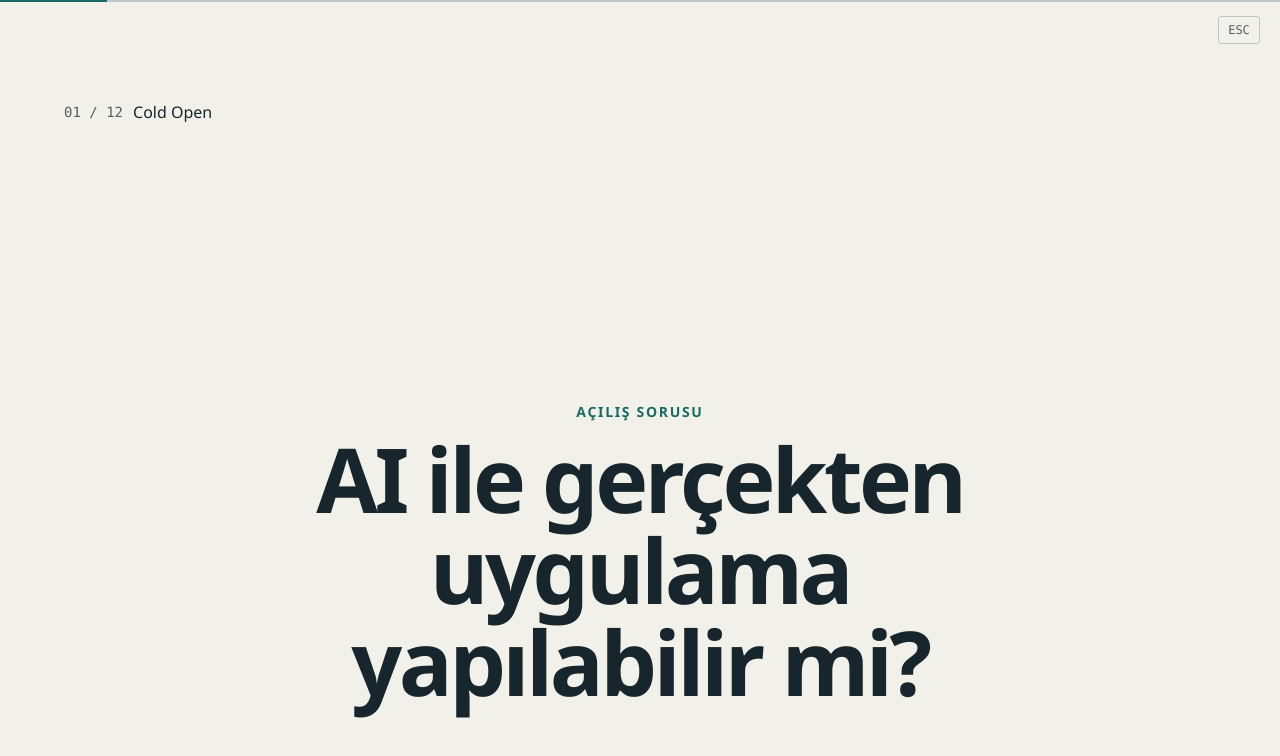
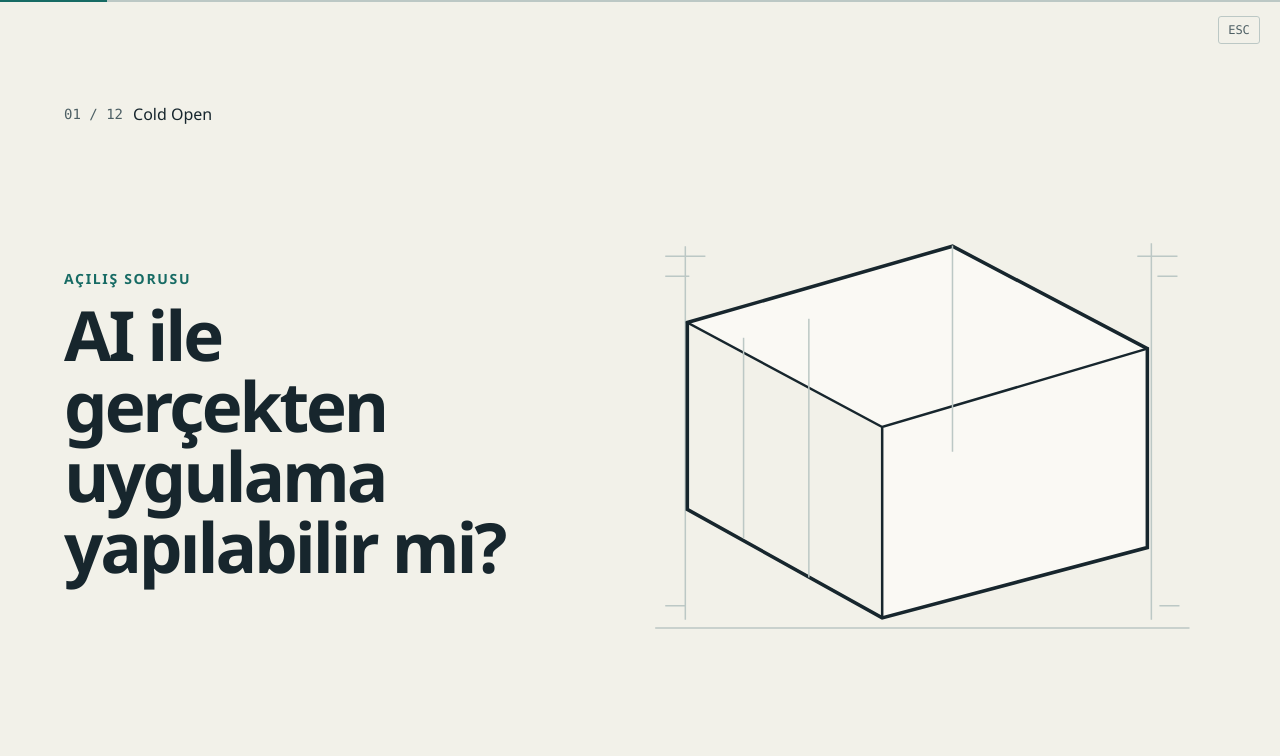
Before and after one commit to SetraTheXX/Sunum, a React (Vite) app: page / in a window 1280 px wide. Both pictures are taken after a click on the button "Sunum görünümüne geç". Shown: the top 756 px of the page. Built offline with nearby package versions, Linux system fonts and the light colour scheme.

Commit message:
feat: reshape Scene 01 audience opening

```diff
--- a/src/SceneVisual.tsx
+++ b/src/SceneVisual.tsx
@@ -49,11 +49,12 @@ function OpeningVisual({ steps, audienceMode }: { steps: string[]; audienceMode:
     const requestText = request ? quotedText(removeLabel(request, 'Ardından tek istek')) : '';
     const sequenceParts = sequence ? removeLabel(sequence, 'Basit sıra').split(/\s*→\s*/).filter(Boolean) : [];
     const cautionText = caution ? removeLabel(caution, 'Alt mesaj') : '';
-    const [executionQuestion, reliabilityQuestion] = cautionText.split(' ile ');
-    const separation = reliabilityQuestion?.match(/(.+?)\s+(ayrı sorulardır\.?$)/u);
+    const cautionQuestions = [...cautionText.matchAll(/[“"](.+?)[”"]/gu)].map((match) => match[1]);
 
     return (
       <div className={`opening-audience opening-audience--${steps.length}`} data-reveal={steps.length}>
+        <div className="opening-audience-main">
+          <div className="opening-audience-story">
             {questionText && (
               <blockquote className="opening-audience-question">
                 <span className="primitive-label">AÇILIŞ SORUSU</span>
@@ -62,32 +63,72 @@ function OpeningVisual({ steps, audienceMode }: { steps: string[]; audienceMode:
             )}
             {requestText && (
               <div className="opening-audience-request">
-            <span className="primitive-label">İSTEK ÖRNEĞİ</span>
-            <blockquote>{requestText}</blockquote>
+                <span className="primitive-label">İSTEK</span>
+                <p>{requestText}</p>
               </div>
             )}
-        {sequenceParts.length > 0 && (
-          <section className="opening-audience-sequence" aria-label="İstekten çalışan sonuca örnek sıra">
-            <span className="primitive-label">ÇALIŞMA SIRASI</span>
-            <ol>
+            {cautionQuestions.length === 2 && (
+              <div className="opening-audience-check" aria-label="Çalışma sonucu ve güvenilirliği için iki ayrı soru">
+                {cautionQuestions.map((text, index) => (
+                  <div className="opening-audience-check-item" key={text}>
+                    <span>{String(index + 1).padStart(2, '0')}</span>
+                    <p>{text.charAt(0).toLocaleUpperCase('tr-TR') + text.slice(1)}</p>
+                  </div>
+                ))}
+              </div>
+            )}
+          </div>
+          <svg className="opening-audience-form" viewBox="0 0 600 520" role="img" aria-labelledby="opening-form-title opening-form-description">
+            <title id="opening-form-title">Kavramsal yapım iskeleti</title>
+            <desc id="opening-form-description">Bir isteğin çalışan bir başlangıca dönüşmesini anlatan soyut yapı. Gerçek ürün ekranı veya doğrulama kanıtı değildir.</desc>
+            <g className="opening-form-guides" fill="none" aria-hidden="true">
+              <path d="M42 462H574M72 82V454M536 79V454" />
+              <path d="M52 92h40M52 112h24M522 92h40M542 112h20M52 440h20M544 440h20" />
+            </g>
+            <g className="opening-form-faces" aria-hidden="true">
+              <path className="opening-form-top" d="M74 158 338 82 532 184 268 262Z" />
+              <path className="opening-form-left" d="M74 158 268 262v190L74 344Z" />
+              <path className="opening-form-front" d="m268 262 264-78v198l-264 70Z" />
+            </g>
+            {steps.length >= 2 && (
+              <g className="opening-form-input" aria-hidden="true">
+                <path d="M26 271h74l57-49" />
+                <circle cx="26" cy="271" r="9" />
+                <path d="M155 220 268 262v190" />
+              </g>
+            )}
+            {steps.length >= 3 && (
+              <g className="opening-form-built" aria-hidden="true">
+                <path className="opening-form-built-face" d="m268 262 264-78v198l-264 70Z" />
+                <path className="opening-form-built-ribs" d="M322 246v192m54-208v194m53-210v196m53-212v198" />
+                <path className="opening-form-built-base" d="m268 452 264-70" />
+                <circle className="opening-form-result" cx="532" cy="382" r="13" />
+              </g>
+            )}
+            <g className="opening-form-outline" fill="none" aria-hidden="true">
+              <path d="M74 158 338 82l194 102v198l-264 70L74 344Z" />
+              <path d="m74 158 194 104 264-78M268 262v190" />
+              <path d="M130 174v198m65-217v256M338 82v204" />
+            </g>
+            {steps.length >= 4 && (
+              <g className="opening-form-questions" fill="none" aria-hidden="true">
+                <path className="opening-form-question-first" d="M535 382h20l24-53" />
+                <path className="opening-form-question-second" d="M535 382h20l24 70" />
+                <circle className="opening-form-question-first" cx="580" cy="328" r="9" />
+                <circle className="opening-form-question-second" cx="580" cy="452" r="9" />
+              </g>
+            )}
+          </svg>
+        </div>
+        {sequenceParts.length === 3 && (
+          <div className="opening-audience-axis" aria-label={sequenceParts.join(' → ')}>
             {sequenceParts.map((part, index) => (
-                <li key={`${part}-${index}`} className={index === sequenceParts.length - 1 ? 'is-current' : ''}>
-                  <span className="opening-audience-index">{String(index + 1).padStart(2, '0')}</span>
-                  <span>{part}</span>
-                </li>
+              <span className={index === 2 ? 'is-result' : ''} key={part}>
+                <small>{String(index + 1).padStart(2, '0')}</small>
+                {index === 1 ? 'değişiklik' : part}
+              </span>
             ))}
-            </ol>
-          </section>
-        )}
-        {cautionText && (
-          <aside className="opening-audience-check" aria-label={cautionText}>
-            <span className="primitive-label">AYRI SORULAR</span>
-            <div>
-              <p>{executionQuestion}</p>
-              <p>{separation?.[1] ? `${separation[1].charAt(0).toUpperCase()}${separation[1].slice(1)}` : reliabilityQuestion}</p>
           </div>
-            <span className="opening-audience-separation">{separation?.[2] ?? ''}</span>
-          </aside>
         )}
       </div>
     );
--- a/src/styles.css
+++ b/src/styles.css
@@ -591,76 +591,51 @@ h1 { max-width: 900px; margin: 14px 0 16px; font-family: var(--font-display); fo
 }
 .audience-exit:hover { border-color: var(--color-accent); color: var(--color-text); }
 
-/* S01 — four presenter-paced compositions: question, request, process, verification. */
-.opening-audience {
-  display: grid;
-  grid-template-columns: minmax(0, 1.1fr) minmax(300px, .9fr);
-  grid-template-areas: "question request" "sequence verify";
-  gap: clamp(24px, 4vh, 48px) clamp(28px, 5vw, 76px);
-  align-content: center;
-  min-height: min(70vh, 720px);
-}
-.opening-audience-question { grid-area: question; align-self: end; width: 100%; margin: 0; }
+/* S01 — one abstract construction form changes with the four authored reveals. */
+.opening-audience { display: grid; grid-template-rows: minmax(0, 1fr) auto; width: 100%; height: clamp(490px, 70vh, 630px); margin-top: clamp(6px, 1.5vh, 18px); }
+.opening-audience-main { display: grid; grid-template-columns: minmax(0, .93fr) minmax(0, 1.07fr); gap: clamp(10px, 2vw, 34px); align-items: center; min-height: 0; }
+.opening-audience-story { display: grid; align-content: center; gap: clamp(20px, 3vh, 34px); min-width: 0; height: 100%; }
+.opening-audience-question { width: 100%; margin: 0; }
 .opening-audience-question .primitive-label,
-.opening-audience-request .primitive-label,
-.opening-audience-sequence > .primitive-label,
-.opening-audience-check > .primitive-label { color: var(--color-accent); }
-.opening-audience-question p {
-  margin: 12px 0 0;
-  color: var(--color-text);
-  font-family: var(--font-display);
-  font-size: clamp(44px, 5.7vw, 96px);
-  font-weight: 600;
-  letter-spacing: -.04em;
-  line-height: 1.02;
-  text-wrap: balance;
-}
-.opening-audience-request { grid-area: request; align-self: center; padding: 7px 0 7px 20px; border-left: var(--rule-accent); }
-.opening-audience-request blockquote {
-  margin: 12px 0 0;
-  color: var(--color-text);
-  font-family: var(--font-display);
-  font-size: clamp(26px, 3vw, 48px);
-  letter-spacing: -.025em;
-  line-height: 1.15;
-}
-.opening-audience-sequence { grid-area: sequence; align-self: center; }
-.opening-audience-sequence ol { display: flex; align-items: stretch; gap: 28px; margin: 14px 0 0; padding: 0; list-style: none; }
-.opening-audience-sequence li {
-  position: relative;
-  display: grid;
-  flex: 1 1 0;
-  align-content: start;
-  gap: 8px;
-  min-width: 0;
-  min-height: 94px;
-  padding: 11px 0 0;
-  border-top: var(--rule);
-  color: var(--color-muted);
-  font-family: var(--font-display);
-  font-size: clamp(21px, 2.1vw, 34px);
-  font-weight: 600;
-  line-height: 1.15;
-}
-.opening-audience-sequence li + li::before { content: "→"; position: absolute; top: 26px; left: -23px; color: var(--color-rule); font-family: var(--font-body); font-size: 22px; }
-.opening-audience-sequence li.is-current { border-top: var(--rule-accent); color: var(--color-text); }
-.opening-audience-index { color: var(--color-muted); font-family: var(--font-mono); font-size: 14px; font-weight: 500; }
-.opening-audience-check { grid-area: verify; align-self: center; padding: 7px 0 0 20px; border-left: var(--rule-accent); }
-.opening-audience-check > div { display: grid; gap: 10px; margin-top: 10px; }
-.opening-audience-check p { margin: 0; color: var(--color-text); font-size: clamp(18px, 1.8vw, 26px); line-height: 1.25; }
-.opening-audience-separation { display: block; margin-top: 10px; color: var(--color-muted); font-size: var(--type-detail); }
-.opening-audience--1 { display: flex; min-height: min(72vh, 760px); align-items: center; justify-content: center; }
-.opening-audience--1 .opening-audience-question { max-width: min(100%, 980px); text-align: center; }
-.opening-audience--1 .opening-audience-question p { font-size: clamp(54px, 7vw, 116px); }
-.opening-audience--2 { grid-template-areas: "question request"; grid-template-columns: minmax(0, 1.1fr) minmax(280px, .9fr); }
-.opening-audience--2 .opening-audience-question p { font-size: clamp(42px, 5vw, 82px); }
-.opening-audience--3 { grid-template-areas: "question request" "sequence sequence"; grid-template-columns: minmax(0, .85fr) minmax(0, 1.15fr); }
-.opening-audience--3 .opening-audience-question p { font-size: clamp(30px, 3.5vw, 54px); }
-.opening-audience--3 .opening-audience-request blockquote { font-size: clamp(22px, 2.5vw, 38px); }
-.opening-audience--3 .opening-audience-sequence li { min-height: 128px; font-size: clamp(25px, 2.8vw, 42px); }
-.opening-audience--4 { grid-template-columns: minmax(0, 1.15fr) minmax(290px, .85fr); }
-.opening-audience--4 .opening-audience-question p { font-size: clamp(28px, 3.1vw, 46px); }
-.opening-audience--4 .opening-audience-request blockquote { font-size: clamp(22px, 2.4vw, 34px); }
+.opening-audience-request .primitive-label { color: var(--color-accent); }
+.opening-audience-question p { max-width: 12ch; margin: 11px 0 0; color: var(--color-text); font-family: var(--font-display); font-size: clamp(56px, 5.4vw, 92px); font-weight: 600; letter-spacing: -.045em; line-height: 1.02; text-wrap: balance; }
+.opening-audience-request { padding-top: 12px; border-top: var(--rule-accent); }
+.opening-audience-request p { max-width: 13ch; margin: 10px 0 0; color: var(--color-text); font-family: var(--font-display); font-size: clamp(43px, 4.3vw, 70px); font-weight: 600; letter-spacing: -.035em; line-height: 1.05; }
+.opening-audience-form { display: block; width: 100%; height: 100%; min-height: 0; overflow: visible; }
+.opening-form-guides path { stroke: var(--color-rule); stroke-width: 1.5; }
+.opening-form-faces path { stroke: none; }
+.opening-form-top { fill: var(--color-surface); }
+.opening-form-left { fill: var(--color-background); }
+.opening-form-front { fill: var(--color-surface); }
+.opening-form-outline path { stroke: var(--color-text); stroke-linecap: square; stroke-linejoin: miter; }
+.opening-form-outline path:first-child { stroke-width: 3.5; }
+.opening-form-outline path:nth-child(2) { stroke-width: 2.5; }
+.opening-form-outline path:last-child { stroke: var(--color-rule); stroke-width: 1.5; }
+.opening-form-input path { fill: none; stroke: var(--color-accent); stroke-width: 4; }
+.opening-form-input circle { fill: var(--color-accent); }
+.opening-form-built-face { fill: var(--color-accent); fill-opacity: .12; }
+.opening-form-built-ribs { fill: none; stroke: var(--color-accent); stroke-opacity: .75; stroke-width: 7; }
+.opening-form-built-base { fill: none; stroke: var(--color-accent); stroke-width: 4; }
+.opening-form-result { fill: var(--color-accent); }
+.opening-form-questions path,
+.opening-form-questions circle { stroke-width: 2.5; }
+.opening-form-question-first { stroke: var(--color-accent); }
+.opening-form-question-second { stroke: var(--color-oxide); stroke-dasharray: 6 6; }
+.opening-audience-axis { display: grid; grid-template-columns: repeat(3, minmax(0, 1fr)); gap: clamp(20px, 3vw, 44px); padding: 13px 0 0; border-top: var(--rule); }
+.opening-audience-axis span { display: grid; gap: 6px; min-width: 0; color: var(--color-muted); font-family: var(--font-display); font-size: clamp(20px, 2vw, 31px); font-weight: 600; line-height: 1.1; }
+.opening-audience-axis span.is-result { color: var(--color-accent); }
+.opening-audience-axis small { color: var(--color-muted); font-family: var(--font-mono); font-size: 14px; font-weight: 400; }
+.opening-audience--2 .opening-audience-question p { max-width: 23ch; font-size: clamp(24px, 2.35vw, 37px); line-height: 1.13; }
+.opening-audience--3 .opening-audience-question p,
+.opening-audience--4 .opening-audience-question p { max-width: 26ch; font-size: clamp(23px, 2.15vw, 35px); line-height: 1.15; }
+.opening-audience--3 .opening-audience-request p { font-size: clamp(33px, 3.25vw, 51px); }
+.opening-audience--4 .opening-audience-request { padding-top: 9px; }
+.opening-audience--4 .opening-audience-request p { margin-top: 6px; font-size: clamp(26px, 2.65vw, 42px); }
+.opening-audience-check { display: grid; gap: 8px; padding-top: 10px; border-top: var(--rule); }
+.opening-audience-check-item { display: grid; grid-template-columns: 32px minmax(0, 1fr); gap: 12px; align-items: baseline; }
+.opening-audience-check-item > span { color: var(--color-accent); font-family: var(--font-mono); font-size: 14px; }
+.opening-audience-check-item:last-child > span { color: var(--color-oxide); }
+.opening-audience-check-item p { margin: 0; color: var(--color-text); font-family: var(--font-display); font-size: clamp(22px, 2.15vw, 34px); font-weight: 600; line-height: 1.18; }
 
 /* S07 — one field map grows with its beat; only the current component carries copy. */
 .anatomy-audience { display: flex; flex-direction: column; gap: clamp(15px, 2.5vh, 26px); }
@@ -727,15 +702,12 @@ h1 { max-width: 900px; margin: 14px 0 16px; font-family: var(--font-display); fo
 @media (max-width: 820px) {
   .is-audience-mode .stage { padding-inline: 24px; }
   .is-audience-mode .scene-stage { padding-block: 48px; }
-  .opening-audience,
-  .opening-audience--2,
-  .opening-audience--3,
-  .opening-audience--4 { grid-template-columns: minmax(0, 1fr); grid-template-areas: "question" "request" "sequence" "verify"; }
-  .opening-audience--1 { display: flex; }
-  .opening-audience-question { max-width: 18ch; }
-  .opening-audience-sequence ol { gap: 18px; }
-  .opening-audience-sequence li { font-size: 18px; }
-  .opening-audience-check { min-height: 0; }
+  .opening-audience { height: auto; min-height: 0; }
+  .opening-audience-main { grid-template-columns: minmax(0, 1fr); }
+  .opening-audience-story { height: auto; }
+  .opening-audience-question p { max-width: 20ch; font-size: clamp(42px, 8vw, 68px); }
+  .opening-audience-form { max-height: 40vh; }
+  .opening-audience-axis { margin-top: 12px; }
   .anatomy-audience-layout { grid-template-columns: minmax(0, 1fr); }
   .anatomy-audience-map { max-height: 42vh; }
   .anatomy-audience-focus { padding-left: 16px; }
```
Lines whose indentation alone changed are shown as unchanged.
